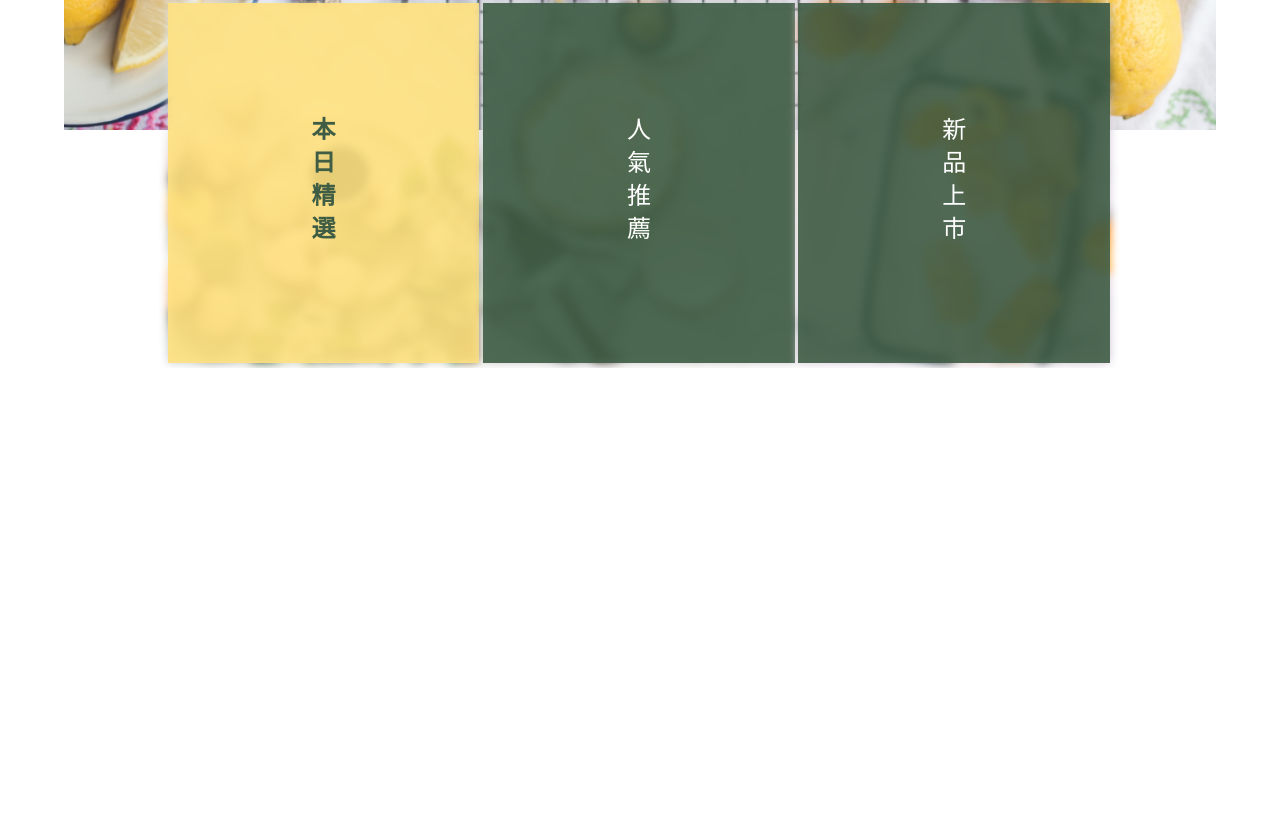
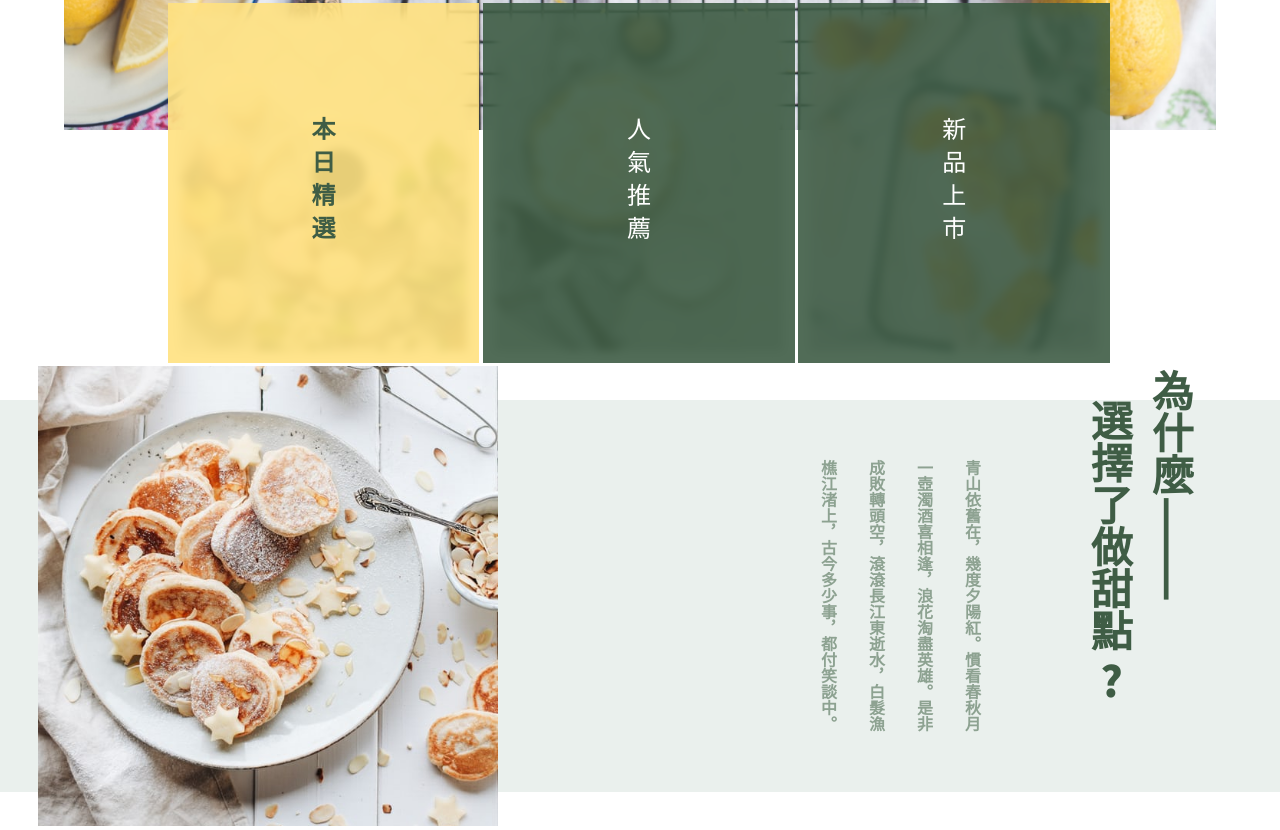
Before and after one commit to laidasan/SweetCake, a website: page page/index.html in a window 1280 px wide. Shown: the part 738-1568 px from the top of the page. Before the commit the page ends 1106 px from the top, so only its background shows below. Drawn offline with Linux system fonts and the light colour scheme.

Commit message:
home article

```diff
--- a/page/index.html
+++ b/page/index.html
@@ -7,6 +7,7 @@
     <link rel="stylesheet" href="../style/style.css">
     <script src="https://kit.fontawesome.com/ab4c3d994d.js" crossorigin="anonymous"></script>
     <link href="https://fonts.googleapis.com/css?family=Noto+Sans+TC:900&display=swap" rel="stylesheet">
+
     <title>Document</title>
     <style>
     </style>
@@ -37,8 +38,35 @@
         </div>
     </div>
 
-    <div class="banner-article">
-
+    <div class="article">
+        <div class="article__img-box article__img-box--left"><img src="../img/image/home/article-1.jfif" alt="" class="article__img"></div>
+        <div class="article-txt article-txt--right">
+            <h1 class="primary-main article__title">
+                <span class="article__title__line article__title--firstline">為什麼———</span>
+                <span class="article__title__line article__title--secondline">選擇了做甜點<span>?</span></span>
+                </h1>
+            <p class="article__content">
+                <span class="article__content__line">青山依舊在，幾度夕陽紅。慣看春秋月</span>
+                <span class="article__content__line">一壺濁酒喜相逢，浪花淘盡英雄。是非</span>
+                <span class="article__content__line">成敗轉頭空，滾滾長江東逝水，白髮漁</span>
+                <span class="article__content__line">樵江渚上，古今多少事，都付笑談中。</span>
+            </p>
+        </div>
+    </div>
+    <div class="article">
+        <div class="article-txt article-txt--left">
+            <h1 class="primary-main article__title">
+                <span class="article__title__line article__title--firstline">為什麼———</span>
+                <span class="article__title__line article__title--secondline">選擇了做甜點<span>?</span></span>
+                </h1>
+            <p class="article__content">
+                <span class="article__content__line">青山依舊在，幾度夕陽紅。慣看春秋月</span>
+                <span class="article__content__line">一壺濁酒喜相逢，浪花淘盡英雄。是非</span>
+                <span class="article__content__line">成敗轉頭空，滾滾長江東逝水，白髮漁</span>
+                <span class="article__content__line">樵江渚上，古今多少事，都付笑談中。</span>
+            </p>
+        </div>
+        <div class="article__img-box article__img-box--right"><img src="../img/image/home/article-1.jfif" alt="" class="article__img"></div>
     </div>
 </body>
 </html>
--- /dev/null
+++ b/sass/abstracts/_extend.scss
@@ -0,0 +1,6 @@
+%img {
+    height: 100%;
+    width: 100%;
+    object-fit: cover;
+    vertical-align: middle;
+}
--- a/sass/abstracts/_variables.scss
+++ b/sass/abstracts/_variables.scss
@@ -1,5 +1,5 @@
 $color-white: #fff;
 $color-primary-greenDark: #3f5d45;
 $color-primary-yellow: #ffe180;
-$color-primary-greenlight: #8DA291;
+$color-primary-greenLight: #8DA291;
 $color-primary-article: #eaf0ed;
--- a/sass/base/_typography.scss
+++ b/sass/base/_typography.scss
@@ -1,3 +1,8 @@
+.primary-main {
+    font-size: 42px;
+    font-weight: 600;
+}
+
 .heading {
     &-thread {
         font-size: 24px;
--- a/sass/component/_article.scss
+++ b/sass/component/_article.scss
@@ -0,0 +1,68 @@
+.article {
+    &__img-box {
+        width: 460px;
+        height: 460px;
+        // left: 0;
+        top: 0;
+        bottom: 0;
+        margin: auto;
+        position: absolute;
+
+        &--left {
+            left: 3%;
+            // left: 0;
+        }
+        &--right {
+            right: 3%;
+            // right: 0;
+        }
+    }
+    &__img {
+        @extend %img;
+    }
+
+    &-txt {
+        position: relative;
+        writing-mode: vertical-rl;
+        // box-shadow: 0 0 1px #cd0000;
+
+        &--right {
+            margin: 0 0 0 auto;
+        }
+    }
+
+    &__title {
+        position: absolute;
+        top: -60px;
+        // right: 6%;
+        color: $color-primary-greenDark;
+        &__line {
+            display: inline-block;
+        }
+        &--firstline {
+            position: relative;
+            top: -30px;
+        }
+        &--secondline {
+            span {
+                display: inline-block;
+                position: relative;
+                top: 15px;
+                // margin: 15px 0;
+                transform: rotate(-90deg);
+            }
+        }
+    }
+
+    &__content {
+        margin-right: 81%;
+        font-family: 'Noto Serif TC', serif;
+        font-weight: 600;
+        color: $color-primary-greenLight;
+
+        &__line {
+            display: block;
+            margin-left: 24px;
+        }
+    }
+}
--- a/sass/component/_banner.scss
+++ b/sass/component/_banner.scss
@@ -32,10 +32,10 @@
         &::after{
             content: '';
             position: absolute;
-            top: 0;
-            bottom :0;
-            right: 0;
-            left: 0;
+            top: 12px;
+            bottom :12px;
+            right: 12px;
+            left: 12px;
             z-index: -3;
             filter: blur(5px);
         }
--- a/sass/main.scss
+++ b/sass/main.scss
@@ -1,4 +1,5 @@
 @import "abstracts/variables";
+@import "abstracts/extend";
 @import "abstracts/mixin";
 
 
--- a/sass/page/_home.scss
+++ b/sass/page/_home.scss
@@ -5,7 +5,7 @@
 .banner {
     position: relative;
     padding: 360px 0;
-    margin: 0 5%;
+    margin: 0 5% 270px;
     background: url("../../img/image/home/banner.jfif") center center / cover;
 
 
@@ -14,3 +14,10 @@
     }
     // < 1024 => padidng:250px 0;
 }
+
+.article {
+    margin-bottom: 120px;
+    padding: 60px 6%;
+    position: relative;
+    background: $color-primary-article;
+}
```
Also changed, not shown: style/style.css.
